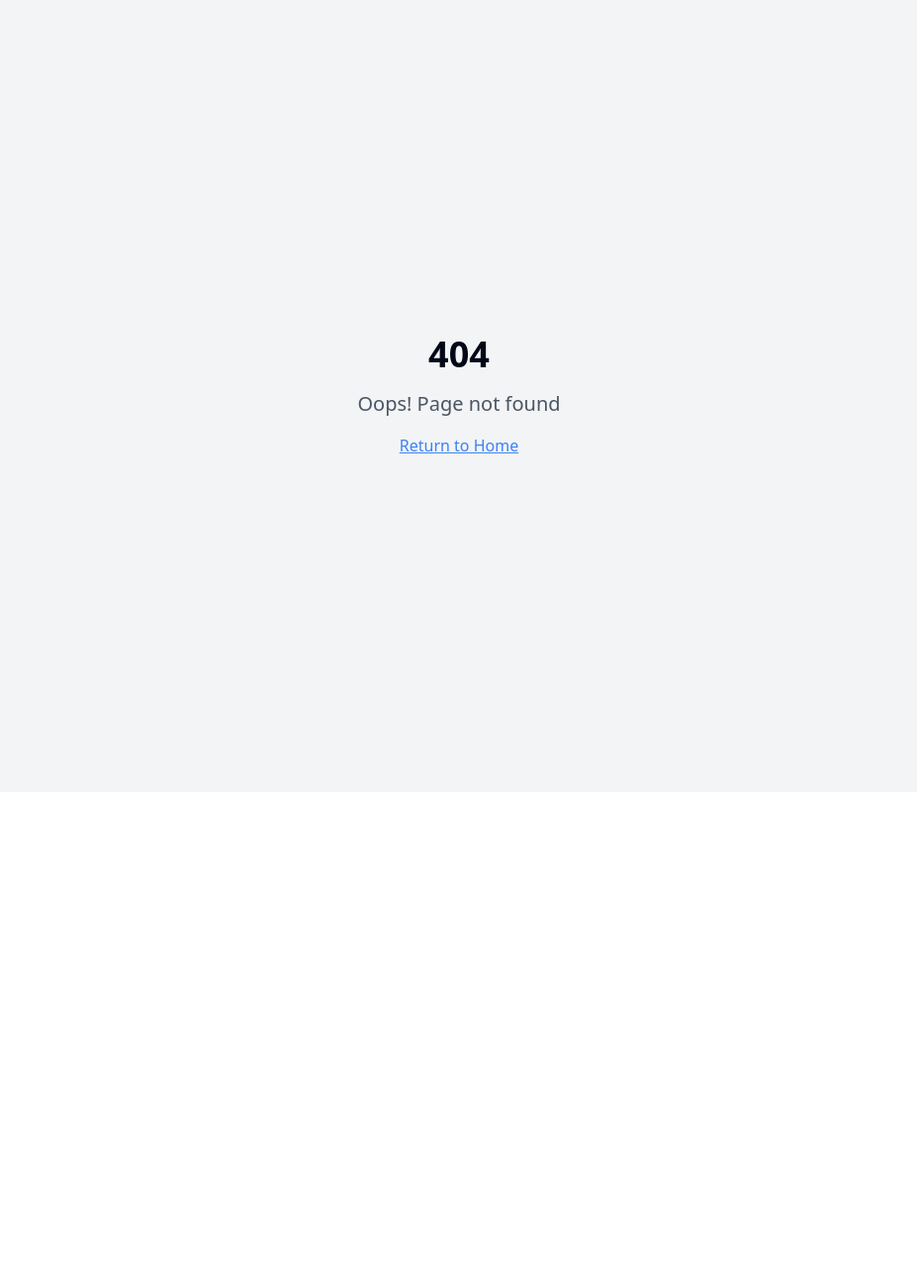
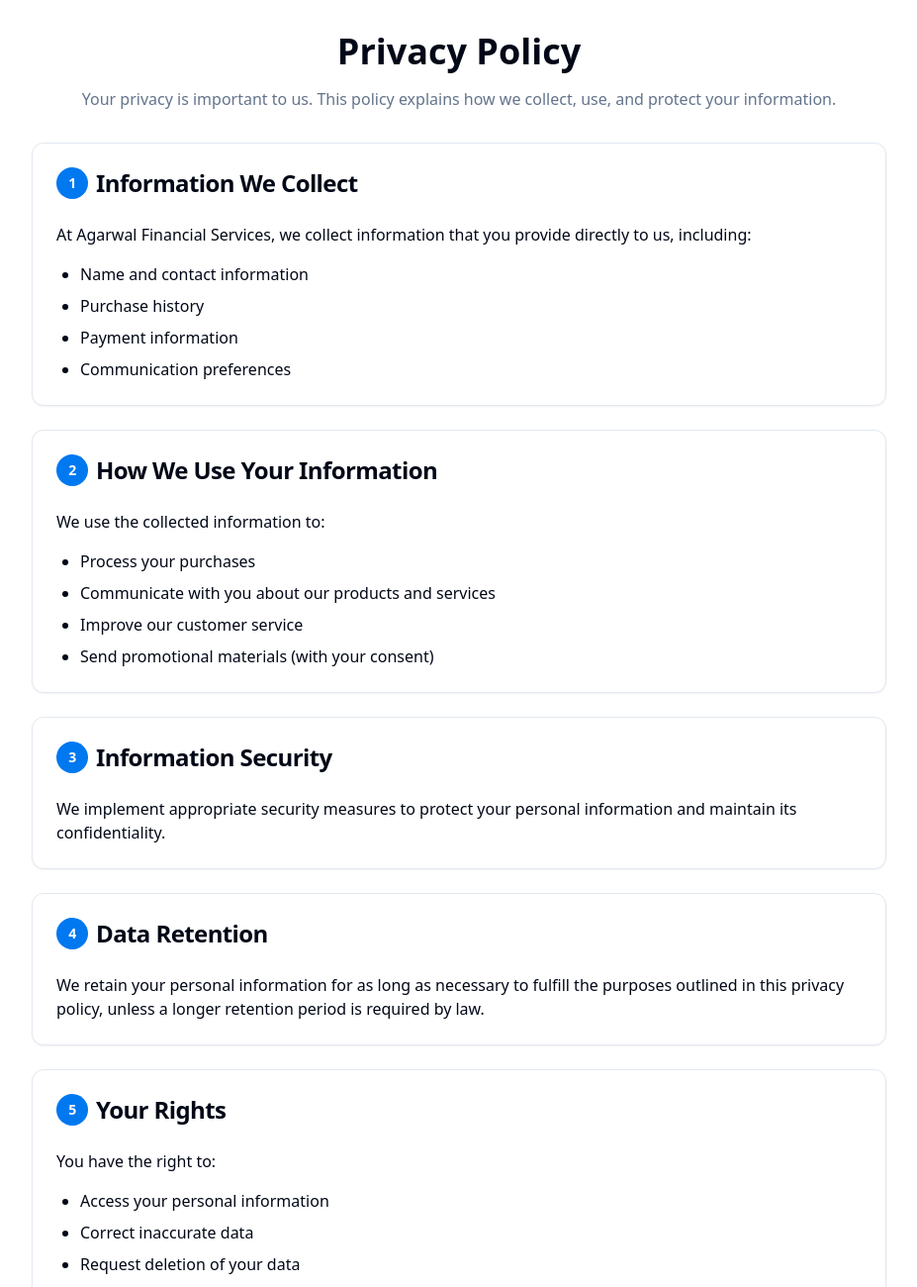
Before and after one commit to pranavagarwal183/fund-flow, a React (Vite) app: page /privacy in a window 1280 px wide. Before the commit this address had no page. Shown: the top 1300 px of the page at 99% size, without its empty margins (176-1103 px from the left). Before the commit the page ends 800 px from the top, so only its background shows below. Built offline with nearby package versions, Linux system fonts and the light colour scheme.

Commit message:
Add privacy policy
Update the privacy policy with new information.

```diff
--- a/src/App.tsx
+++ b/src/App.tsx
@@ -7,6 +7,7 @@ import Index from "./pages/Index";
 import Dashboard from "./pages/Dashboard";
 import Funds from "./pages/Funds";
 import Goals from "./pages/Goals";
+import Privacy from "./pages/Privacy";
 import NotFound from "./pages/NotFound";
 
 const queryClient = new QueryClient();
@@ -22,6 +23,7 @@ const App = () => (
           <Route path="/dashboard" element={<Dashboard />} />
           <Route path="/funds" element={<Funds />} />
           <Route path="/goals" element={<Goals />} />
+          <Route path="/privacy" element={<Privacy />} />
           {/* ADD ALL CUSTOM ROUTES ABOVE THE CATCH-ALL "*" ROUTE */}
           <Route path="*" element={<NotFound />} />
         </Routes>
--- /dev/null
+++ b/src/pages/Privacy.tsx
@@ -0,0 +1,146 @@
+import { Card, CardContent, CardHeader, CardTitle } from "@/components/ui/card";
+
+const Privacy = () => {
+  return (
+    <div className="min-h-screen bg-background">
+      <div className="container mx-auto px-4 py-8 max-w-4xl">
+        <div className="text-center mb-8">
+          <h1 className="text-4xl font-bold text-foreground mb-4">Privacy Policy</h1>
+          <p className="text-muted-foreground">
+            Your privacy is important to us. This policy explains how we collect, use, and protect your information.
+          </p>
+        </div>
+
+        <div className="space-y-6">
+          <Card>
+            <CardHeader>
+              <CardTitle className="flex items-center gap-2">
+                <span className="bg-primary text-primary-foreground rounded-full w-8 h-8 flex items-center justify-center text-sm font-bold">1</span>
+                Information We Collect
+              </CardTitle>
+            </CardHeader>
+            <CardContent>
+              <p className="text-foreground mb-4">
+                At Agarwal Financial Services, we collect information that you provide directly to us, including:
+              </p>
+              <ul className="list-disc pl-6 space-y-2 text-foreground">
+                <li>Name and contact information</li>
+                <li>Purchase history</li>
+                <li>Payment information</li>
+                <li>Communication preferences</li>
+              </ul>
+            </CardContent>
+          </Card>
+
+          <Card>
+            <CardHeader>
+              <CardTitle className="flex items-center gap-2">
+                <span className="bg-primary text-primary-foreground rounded-full w-8 h-8 flex items-center justify-center text-sm font-bold">2</span>
+                How We Use Your Information
+              </CardTitle>
+            </CardHeader>
+            <CardContent>
+              <p className="text-foreground mb-4">We use the collected information to:</p>
+              <ul className="list-disc pl-6 space-y-2 text-foreground">
+                <li>Process your purchases</li>
+                <li>Communicate with you about our products and services</li>
+                <li>Improve our customer service</li>
+                <li>Send promotional materials (with your consent)</li>
+              </ul>
+            </CardContent>
+          </Card>
+
+          <Card>
+            <CardHeader>
+              <CardTitle className="flex items-center gap-2">
+                <span className="bg-primary text-primary-foreground rounded-full w-8 h-8 flex items-center justify-center text-sm font-bold">3</span>
+                Information Security
+              </CardTitle>
+            </CardHeader>
+            <CardContent>
+              <p className="text-foreground">
+                We implement appropriate security measures to protect your personal information and maintain its confidentiality.
+              </p>
+            </CardContent>
+          </Card>
+
+          <Card>
+            <CardHeader>
+              <CardTitle className="flex items-center gap-2">
+                <span className="bg-primary text-primary-foreground rounded-full w-8 h-8 flex items-center justify-center text-sm font-bold">4</span>
+                Data Retention
+              </CardTitle>
+            </CardHeader>
+            <CardContent>
+              <p className="text-foreground">
+                We retain your personal information for as long as necessary to fulfill the purposes outlined in this privacy policy, unless a longer retention period is required by law.
+              </p>
+            </CardContent>
+          </Card>
+
+          <Card>
+            <CardHeader>
+              <CardTitle className="flex items-center gap-2">
+                <span className="bg-primary text-primary-foreground rounded-full w-8 h-8 flex items-center justify-center text-sm font-bold">5</span>
+                Your Rights
+              </CardTitle>
+            </CardHeader>
+            <CardContent>
+              <p className="text-foreground mb-4">You have the right to:</p>
+              <ul className="list-disc pl-6 space-y-2 text-foreground">
+                <li>Access your personal information</li>
+                <li>Correct inaccurate data</li>
+                <li>Request deletion of your data</li>
+                <li>Object to data processing</li>
+                <li>Data portability</li>
+              </ul>
+            </CardContent>
+          </Card>
+
+          <Card>
+            <CardHeader>
+              <CardTitle className="flex items-center gap-2">
+                <span className="bg-primary text-primary-foreground rounded-full w-8 h-8 flex items-center justify-center text-sm font-bold">6</span>
+                Contact Information
+              </CardTitle>
+            </CardHeader>
+            <CardContent>
+              <p className="text-foreground mb-4">
+                For any privacy-related questions or concerns, please contact us at:
+              </p>
+              <div className="bg-muted p-4 rounded-lg space-y-2">
+                <p className="text-foreground"><strong>Phone:</strong> +91 982448111</p>
+                <p className="text-foreground"><strong>Alternative Phone:</strong> +91 9824448113</p>
+                <p className="text-foreground">
+                  <strong>Address:</strong> 318, Pride Sapphire, Opposite Golden Supermarket, Off Amin Marg, Rajkot, Gujarat, India - 360001
+                </p>
+              </div>
+            </CardContent>
+          </Card>
+
+          <Card>
+            <CardHeader>
+              <CardTitle className="flex items-center gap-2">
+                <span className="bg-primary text-primary-foreground rounded-full w-8 h-8 flex items-center justify-center text-sm font-bold">7</span>
+                Updates to Privacy Policy
+              </CardTitle>
+            </CardHeader>
+            <CardContent>
+              <p className="text-foreground">
+                We may update this privacy policy from time to time. The latest version will always be available on our website.
+              </p>
+            </CardContent>
+          </Card>
+        </div>
+
+        <div className="mt-8 text-center">
+          <p className="text-sm text-muted-foreground">
+            Last updated: {new Date().toLocaleDateString()}
+          </p>
+        </div>
+      </div>
+    </div>
+  );
+};
+
+export default Privacy;
```
